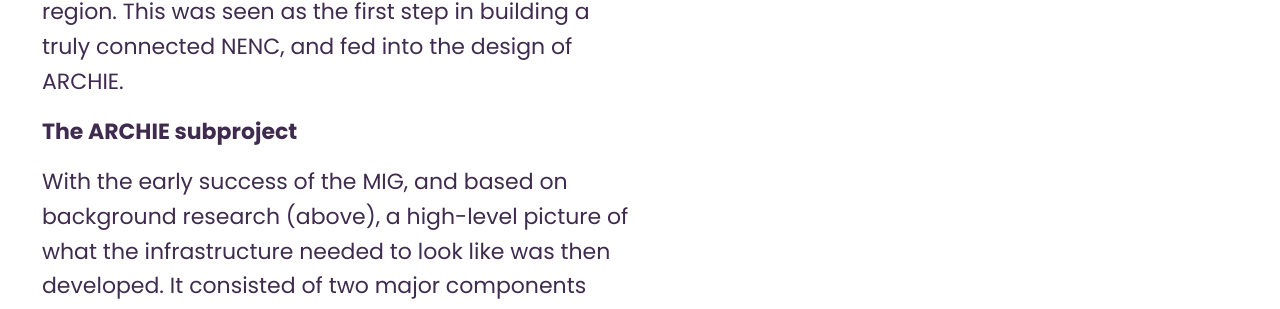
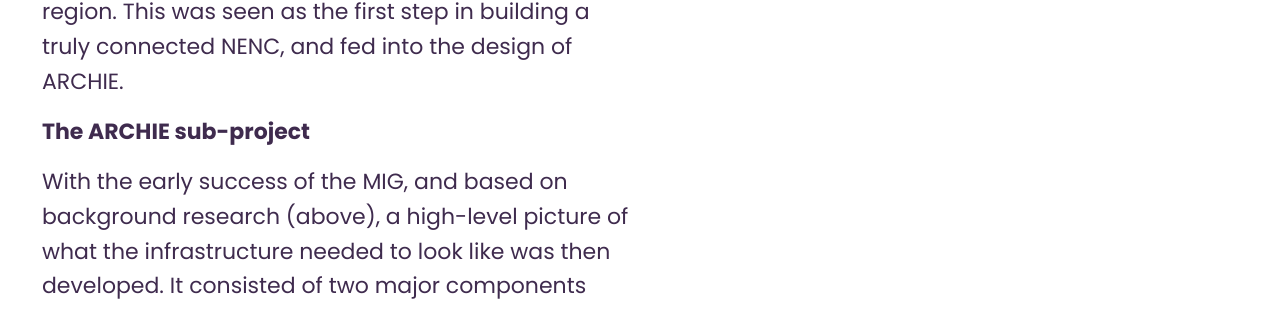
Before and after one commit to connectedhealthcities/connectedhealthcities, a Jekyll site: the page built from north-east-and-north-cumbria/trusted-research-environment-datashield/tre-archie-final-report.md, in a window 1280 px wide and 900 px high, scrolled down 1443 px. Shown: the part 144-453 px from the top of the window. Built offline with Jekyll 4.4.1, drawn with Linux system fonts in a browser that asks for light colours; our own code applies the rules of GitHub Pages for plain Markdown files.

Commit message:
Update tre-archie-final-report.md

```diff
--- a/north-east-and-north-cumbria/trusted-research-environment-datashield/tre-archie-final-report.md
+++ b/north-east-and-north-cumbria/trusted-research-environment-datashield/tre-archie-final-report.md
@@ -17,6 +17,6 @@ Work prior to the CHC project in the North East, at Newcastle University Busines
 
 The first stage of the hub development was the decision to make the Medical Information Gateway (MIG) accessible to front line care at local hospitals. This allowed clinicians, with consent from patients, to look at their GP record in order to help their immediate care needs. This one-way realtime pull of individual’s GP data is in constant use across the region. This was seen as the first step in building a truly connected NENC, and fed into the design of ARCHIE.
 
-**The ARCHIE subproject**
+**The ARCHIE sub-project**
 
 With the early success of the MIG, and based on background research (above), a high-level picture of what the infrastructure needed to look like was then developed. It consisted of two major components joined together: A Trusted Research Environment (TRE) and a Health Information Exchange (HIE).
```
